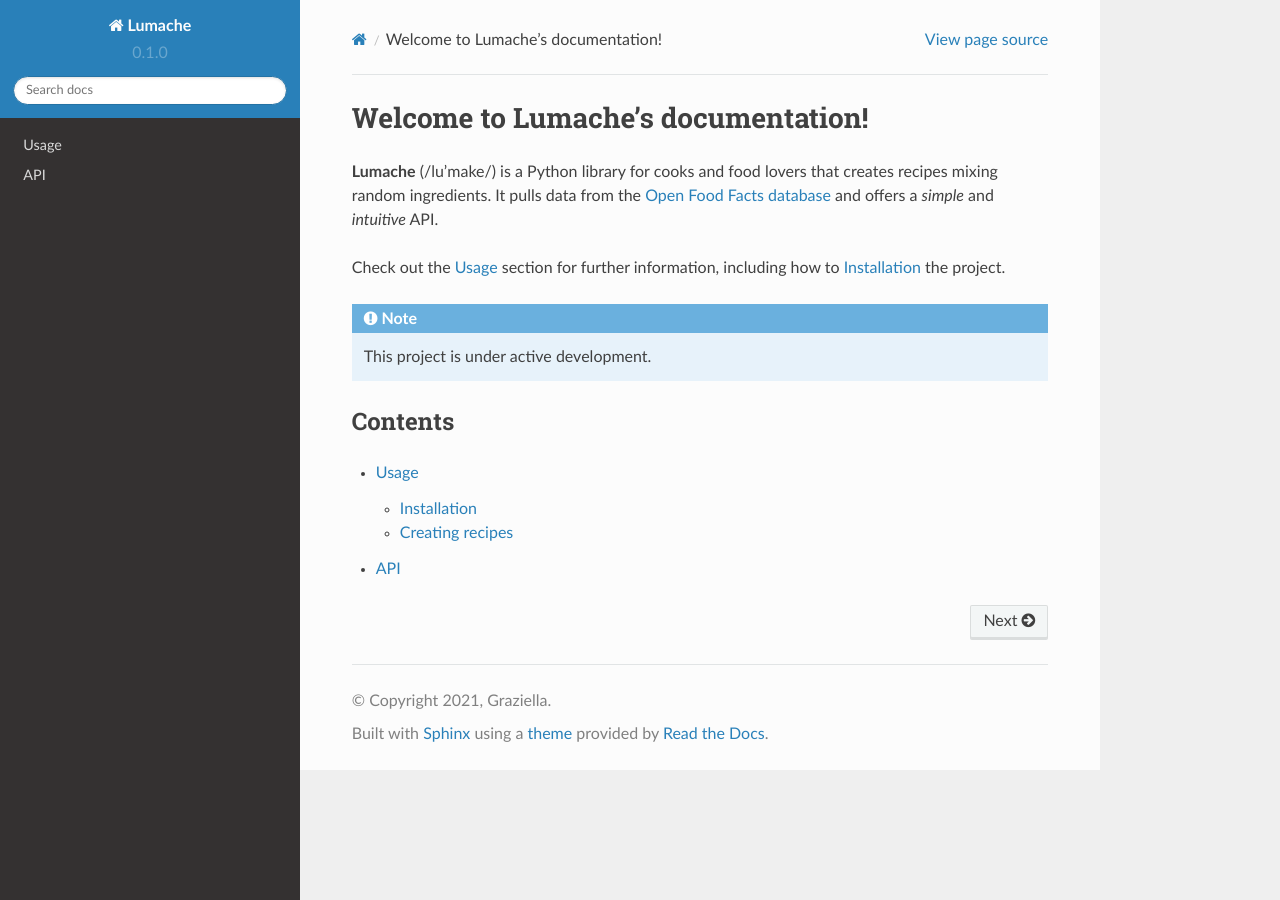
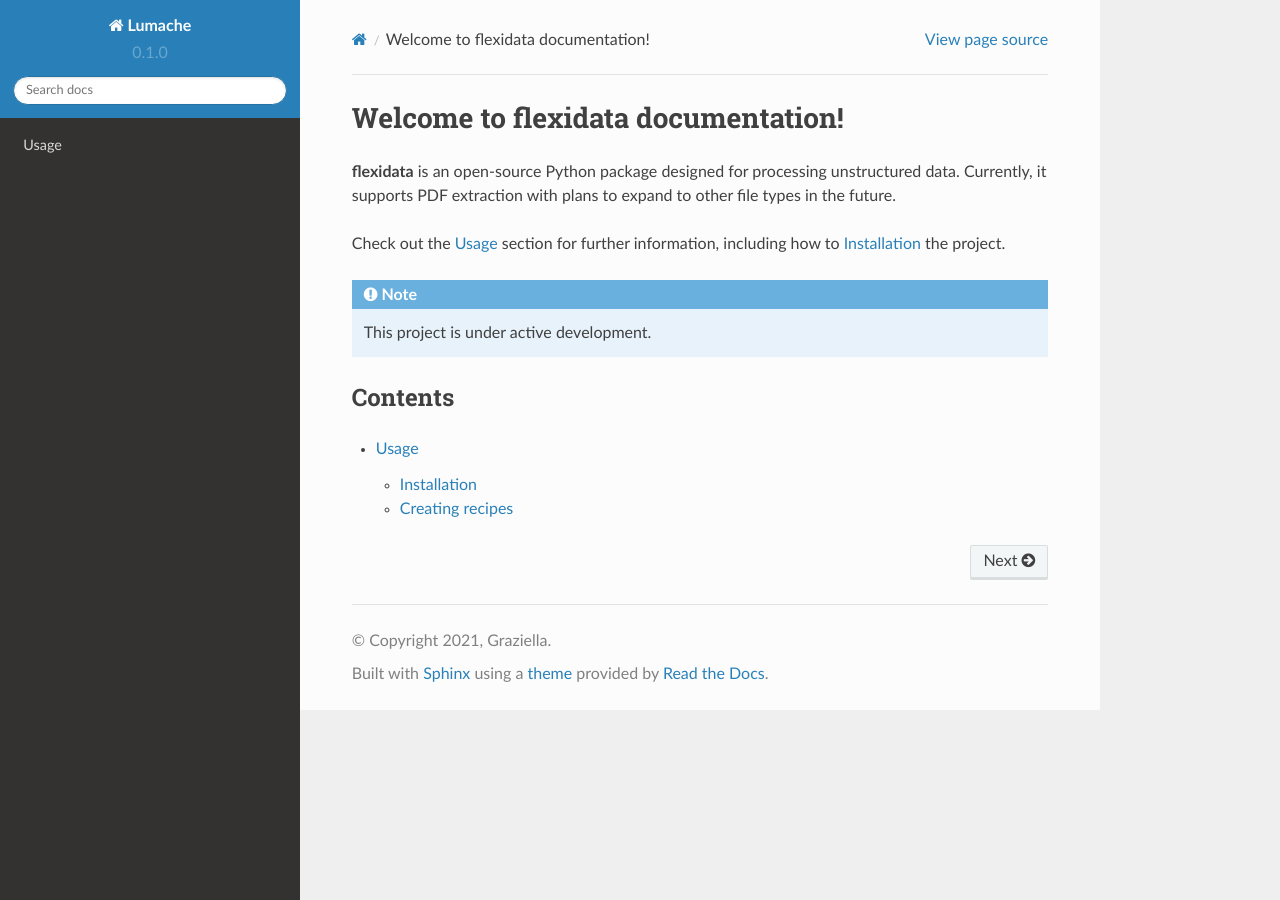
Before and after one commit to flexidatalabs/flexidata-docs, a Sphinx documentation site: the page built from docs/source/index.rst, in a window 1280 px wide. Built offline with Sphinx 7.4.7 and the Read the Docs theme 2.0.0, drawn with Linux system fonts in a browser that asks for light colours.

Commit message:
documentation for flexidata

```diff
--- a/docs/source/index.rst
+++ b/docs/source/index.rst
@@ -1,10 +1,7 @@
-Welcome to Lumache's documentation!
+Welcome to flexidata documentation!
 ===================================
 
-**Lumache** (/lu'make/) is a Python library for cooks and food lovers
-that creates recipes mixing random ingredients.
-It pulls data from the `Open Food Facts database <https://world.openfoodfacts.org/>`_
-and offers a *simple* and *intuitive* API.
+**flexidata** is an open-source Python package designed for processing unstructured data. Currently, it supports PDF extraction with plans to expand to other file types in the future.
 
 Check out the :doc:`usage` section for further information, including
 how to :ref:`installation` the project.
@@ -19,4 +16,3 @@
 .. toctree::
 
    usage
-   api
```
Also changed, not shown: README.rst (+6 -7 lines).
